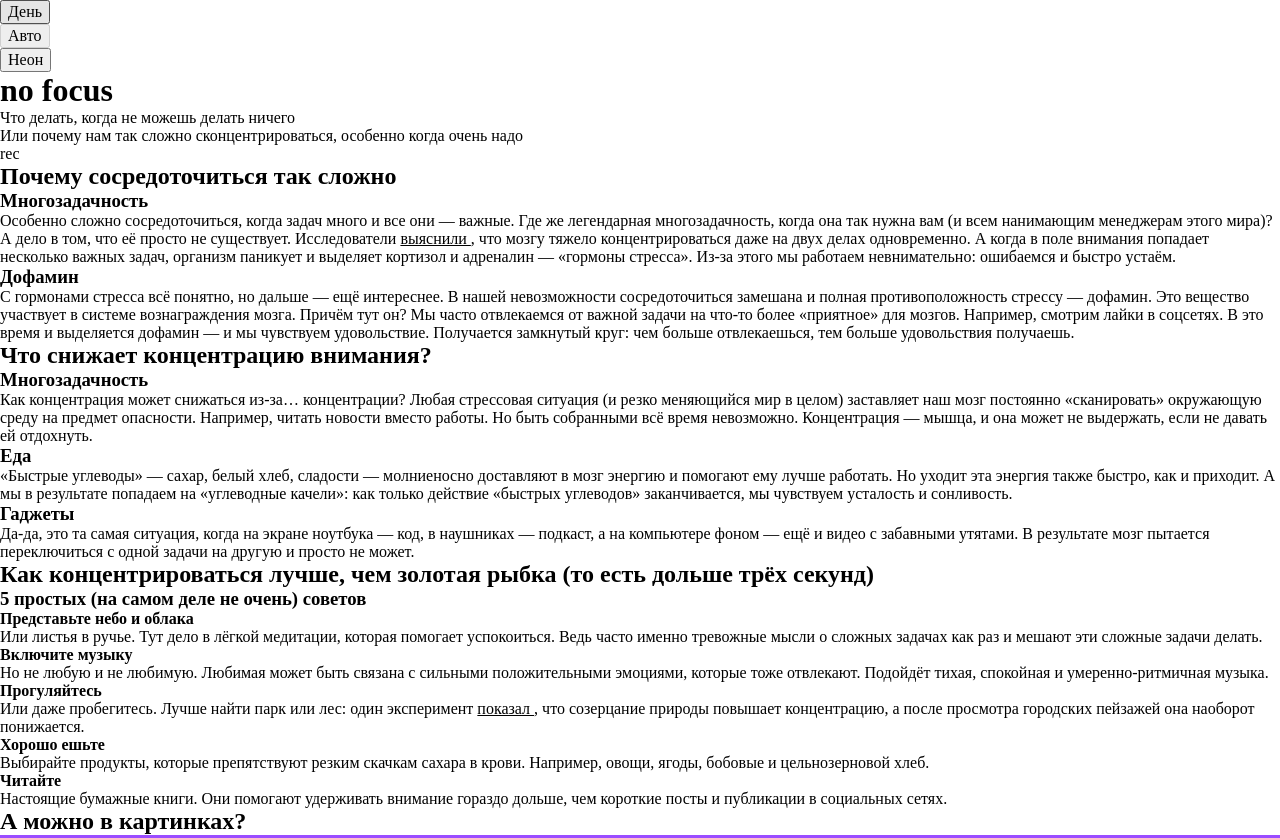
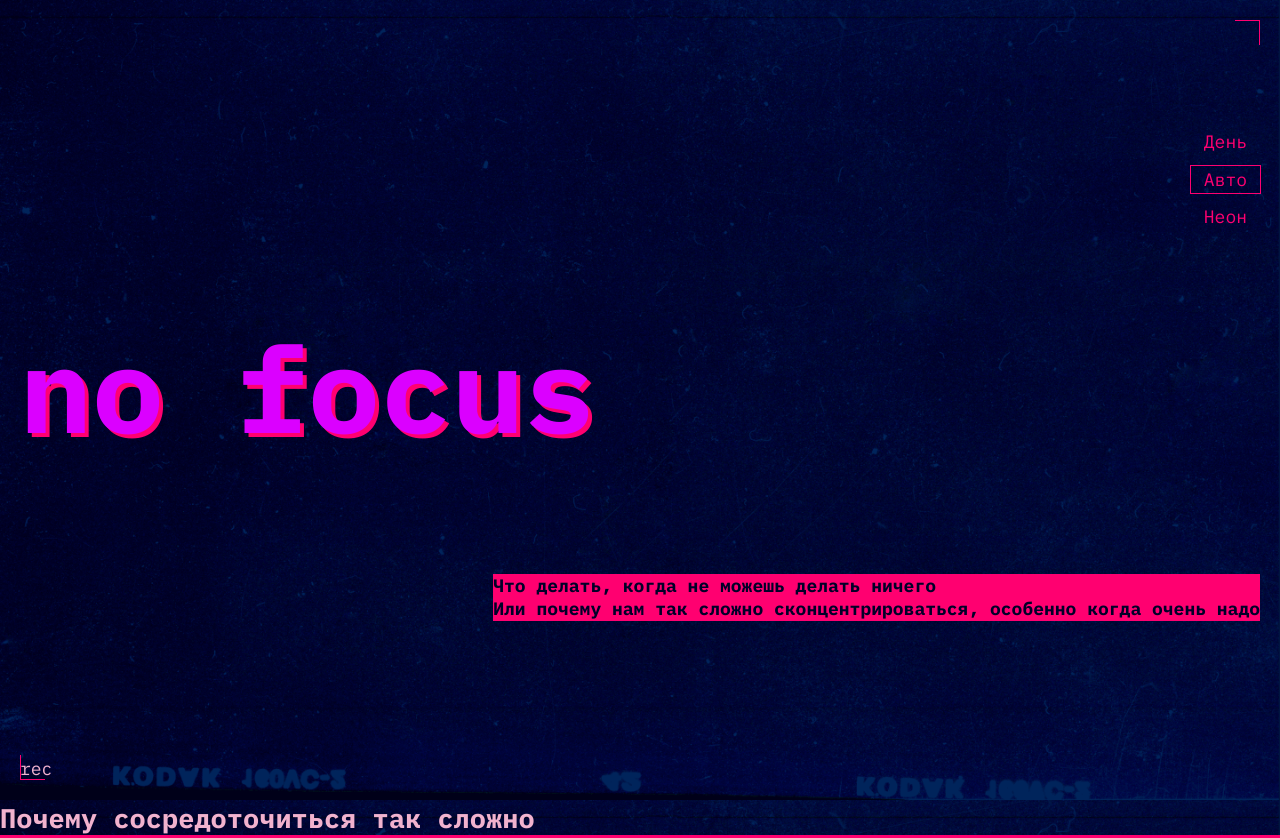
Before and after one commit to KulakovaNataliia/slozhno-sosredotochitsya-ad, a plain HTML site: page index.html in a window 1280 px wide. Shown: the top 838 px of the page. Drawn offline with Linux system fonts and the light colour scheme.

Commit message:
Стилизовать страницу и шапку

```diff
--- a/styles/style.css
+++ b/styles/style.css
@@ -1,5 +1,110 @@
-/* Основные стили проекта. Это стили для темы, которую вы верстаете первой. */
+.page {
+  background-color: var(--page-bg-color);
+  background-image: var(--bg-image);
+  background-position: center;
+  background-repeat: no-repeat;
+  background-size: cover;
+  background-attachment: fixed;
 
-.page {
-  /* сохраните в разметке и стилях класс page у тега body. Он удобен, чтобы составлять селекторы для разных цветовых тем. */
+  color: var(--text-color);
+  font-family: var(--font-main);
+  font-size: var(--font-size-main);
+  line-height: var(--line-height-main);
 }
+
+.decorated-zone {
+  position: relative;
+  min-height: 668px;
+  height: 100vh;
+}
+
+.decorated-zone::before {
+  content: "";
+  position: absolute;
+  right: var(--page-padding);
+  top: var(--page-padding);
+
+  width: 25px;
+  height: 25px;
+
+  border-top: 1px solid var(--button-color);
+  border-right: 1px solid var(--button-color);
+}
+
+.decorated-zone::after {
+  content: "";
+  position: absolute;
+  left: var(--page-padding);
+  bottom: var(--page-padding);
+
+  width: 25px;
+  height: 25px;
+
+  border-left: 1px solid var(--button-color);
+  border-bottom: 1px solid var(--button-color);
+}
+
+.header {
+  display: grid;
+  grid-template-rows: 1fr min-content 1fr;
+  align-items: center;
+
+  padding: var(--page-padding);
+}
+
+.header__theme-menu {
+  justify-self: end;
+}
+
+.header__theme-menu-list {
+  display: flex;
+  flex-direction: column;
+  gap: 10px;
+}
+
+.header__theme-menu-button {
+  border: none;
+  padding: 2px 13px;
+
+  color: var(--button-color);
+  background: transparent;
+
+  cursor: pointer;
+}
+
+.header__theme-menu-button:hover {
+  outline: 1px solid var(--button-hover);
+}
+
+.header__theme-menu-button:focus {
+  outline: none;
+}
+
+.header__theme-menu-button:focus-visible {
+  border-bottom: 1px solid var(--button-color);
+}
+
+.header__theme-menu-button_active {
+  outline: 1px solid var(--button-color);
+  pointer-events: none;
+}
+
+.main-title {
+  color: var(--title-color);
+  font-size: clamp(7.25rem, 7rem + 1vw, 7.5rem);
+  line-height: 0.83;
+  font-weight: var(--font-weight-bold);
+
+  text-shadow: 4px 4px 0 var(--shadow-color);
+}
+
+.title-decor {
+  color: var(--title-text-color);
+  background-color: var(--title-bg-color);
+
+  font-weight: var(--font-weight-bold);
+}
+
+.header__text {
+  justify-self: end;
+}
```
